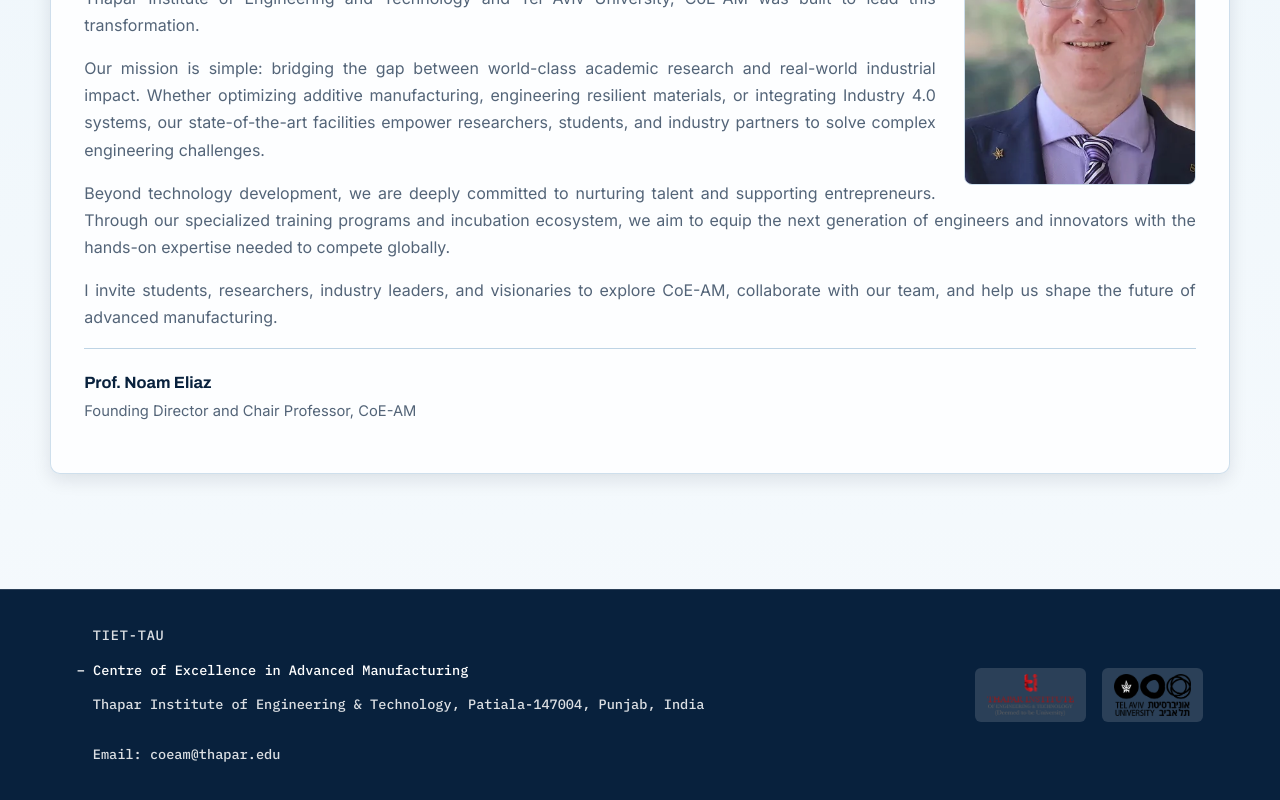
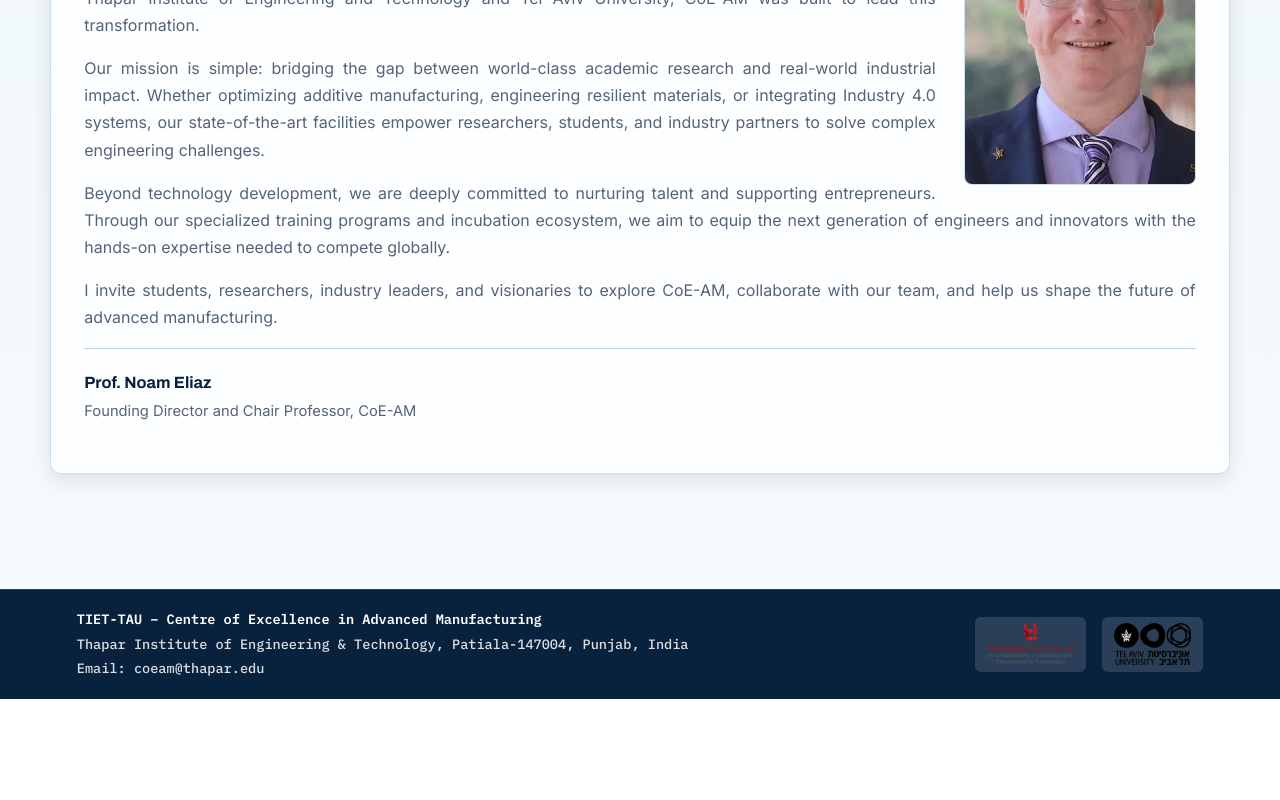
Before and after one commit to Danish2op/AM-TIET-TAU, a React (Vite) app: page / in a window 1280 px wide. Shown: the part 1679-2479 px from the top of the page. After the commit the page ends 2378 px from the top, so only its background shows below. Built offline with nearby package versions, Linux system fonts and the light colour scheme.

Commit message:
fix(footer): keep TIET-TAU centre name on one line and align address and email

```diff
--- a/src/App.tsx
+++ b/src/App.tsx
@@ -553,17 +553,18 @@ function Footer() {
   return (
     <footer className="site-footer">
       <div className="footer-inner">
-        <address className="footer-text">
-          <strong>
-            <span className="footer-eyebrow">{siteContent.eyebrow}</span>
-            {" – "}
-            {siteContent.centreName}
+        <div className="footer-text">
+          <strong className="footer-title">
+            {siteContent.eyebrow} – {siteContent.centreName}
           </strong>
-          <span>{siteContent.contact.address}</span>
-          <a className="footer-email" href={`mailto:${siteContent.contact.email}`}>
-            Email: {siteContent.contact.email}
-          </a>
-        </address>
+          <span className="footer-address">{siteContent.contact.address}</span>
+          <span className="footer-email-row">
+            Email:{" "}
+            <a className="footer-email" href={`mailto:${siteContent.contact.email}`}>
+              {siteContent.contact.email}
+            </a>
+          </span>
+        </div>
         <div className="footer-logos">
           {siteContent.partnerLogos.map((logo) => (
             <span className="footer-logo" key={logo.src}>
--- a/src/styles.css
+++ b/src/styles.css
@@ -1218,14 +1218,14 @@ p {
   width: 44px;
 }
 
-address {
+.contact-page address {
   display: grid;
   font-style: normal;
   gap: 1rem;
 }
 
-address a,
-address span {
+.contact-page address a,
+.contact-page address span {
   align-items: start;
   background: rgba(255, 255, 255, 0.62);
   border: 1px solid var(--line);
@@ -1235,7 +1235,7 @@ address span {
   padding: 1rem;
 }
 
-address svg {
+.contact-page address svg {
   color: var(--blue);
   flex: 0 0 auto;
   margin-top: 0.1rem;
@@ -1259,41 +1259,38 @@ address svg {
   max-width: 1180px;
 }
 
-.footer-text,
-.footer-text strong,
-.footer-text span,
-.footer-email {
-  background: none;
-  border: none;
-  border-radius: 0;
-  box-shadow: none;
-}
-
 .footer-text {
-  display: grid;
-  font-style: normal;
-  gap: 0;
-}
-
-.footer-eyebrow,
-.footer-text strong,
-.footer-text span,
+  display: flex;
+  flex-direction: column;
+  gap: 0.35rem;
+  margin: 0;
+  padding: 0;
+  text-align: left;
+}
+
+.footer-title,
+.footer-address,
+.footer-email-row,
 .footer-email {
   color: rgba(255, 255, 255, 0.86);
   font-family: var(--font-mono);
   font-size: 0.85rem;
   font-weight: 500;
-  line-height: 1.35;
+  line-height: 1.4;
   margin: 0;
+  padding: 0;
   text-align: left;
 }
 
-.footer-eyebrow {
-  letter-spacing: 0.06em;
-}
-
-.footer-text strong {
+.footer-title {
   color: #fff;
+  font-weight: 600;
+  white-space: nowrap;
+}
+
+.footer-email {
+  color: inherit;
+  text-decoration: none;
 }
 
 .footer-email:hover {
@@ -1326,6 +1323,10 @@ address svg {
   .footer-inner {
     align-items: flex-start;
     flex-direction: column;
+  }
+
+  .footer-title {
+    white-space: normal;
   }
 
   .footer-logo img {
```
